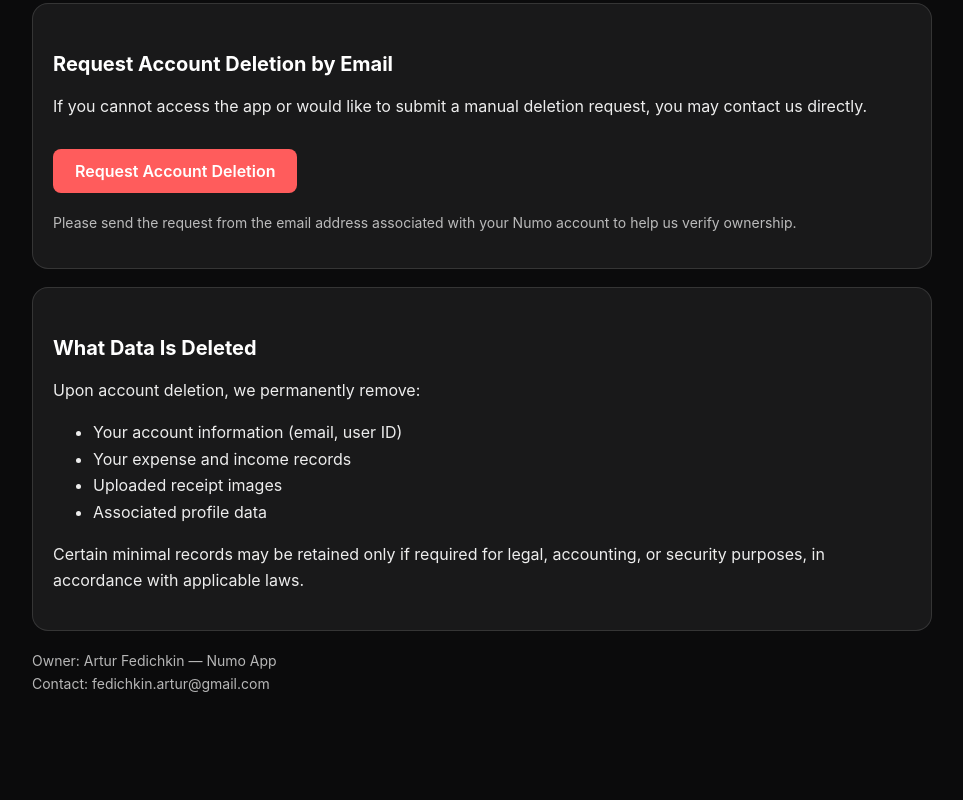
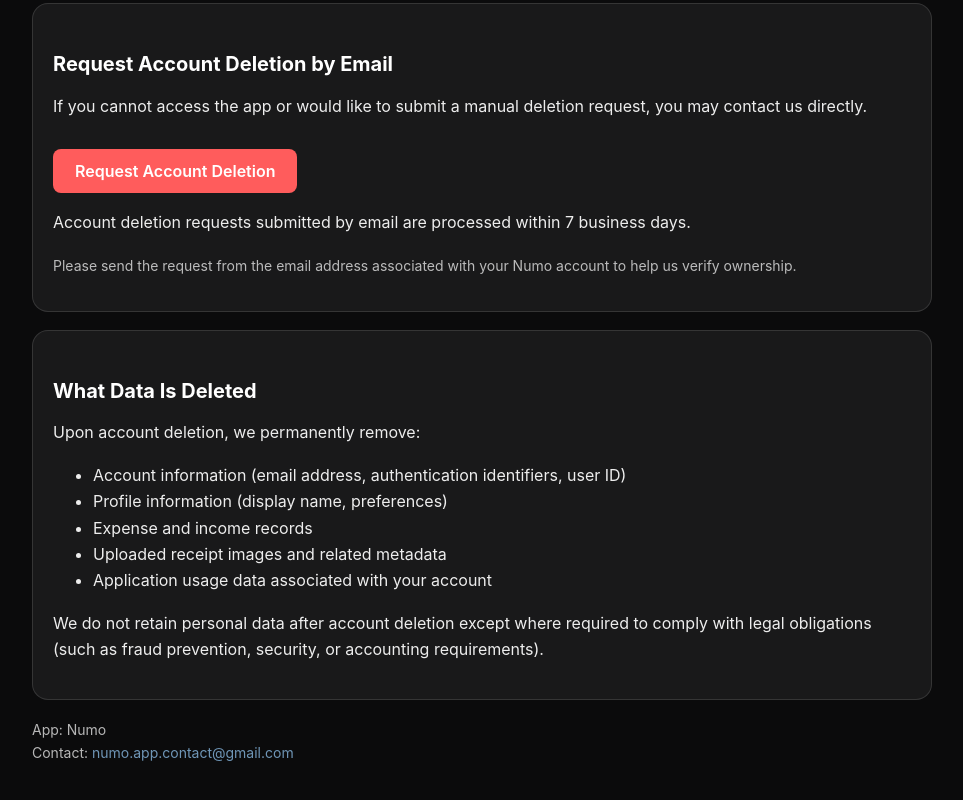
Before and after one commit to Regresami/numo-legal, a plain HTML site: page account-deletion.html in a window 1280 px wide. Shown: the part 484-1284 px from the top of the page, without its empty margins (158-1121 px from the left). Before the commit the page ends 1233 px from the top, so only its background shows below. Drawn offline with Linux system fonts and the light colour scheme.

Commit message:
Update account deletion page for clarity and consistency, refine email request link and data deletion details

```diff
--- a/account-deletion.html
+++ b/account-deletion.html
@@ -94,9 +94,13 @@
         </p>
 
         <a class="button"
-           href="mailto:http://numo.app.contact/@gmail.com?subject=Numo%20Account%20Deletion%20Request">
+           href="mailto:numo.app.contact@gmail.com?subject=Numo%20Account%20Deletion%20Request">
             Request Account Deletion
         </a>
+
+        <p>
+            Account deletion requests submitted by email are processed within 7 business days.
+        </p>
 
         <p class="muted">
             Please send the request from the email address associated with your Numo account
@@ -110,21 +114,23 @@
             Upon account deletion, we permanently remove:
         </p>
         <ul>
-            <li>Your account information (email, user ID)</li>
-            <li>Your expense and income records</li>
-            <li>Uploaded receipt images</li>
-            <li>Associated profile data</li>
+            <li>Account information (email address, authentication identifiers, user ID)</li>
+            <li>Profile information (display name, preferences)</li>
+            <li>Expense and income records</li>
+            <li>Uploaded receipt images and related metadata</li>
+            <li>Application usage data associated with your account</li>
         </ul>
 
         <p>
-            Certain minimal records may be retained only if required for legal, accounting,
-            or security purposes, in accordance with applicable laws.
+            We do not retain personal data after account deletion except where required
+            to comply with legal obligations (such as fraud prevention, security,
+            or accounting requirements).
         </p>
     </div>
 
     <p class="muted">
-        Owner: Artur Fedichkin — Numo App<br>
-        Contact: fedichkin.artur@gmail.com
+        App: Numo<br>
+        Contact: <a href="mailto:numo.app.contact@gmail.com">numo.app.contact@gmail.com</a>
     </p>
 
 </div>
```
